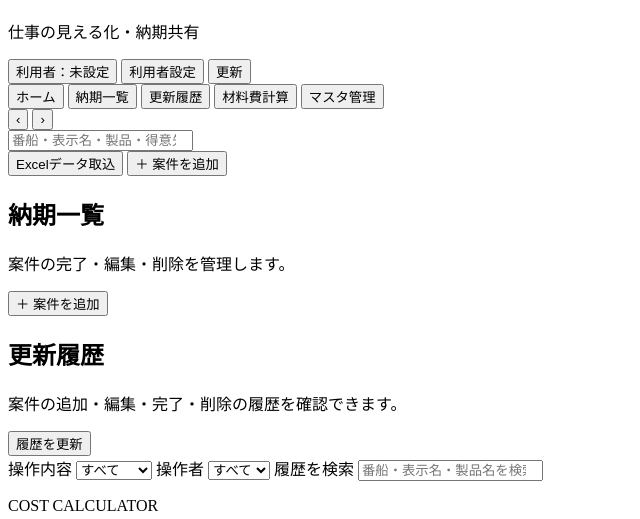
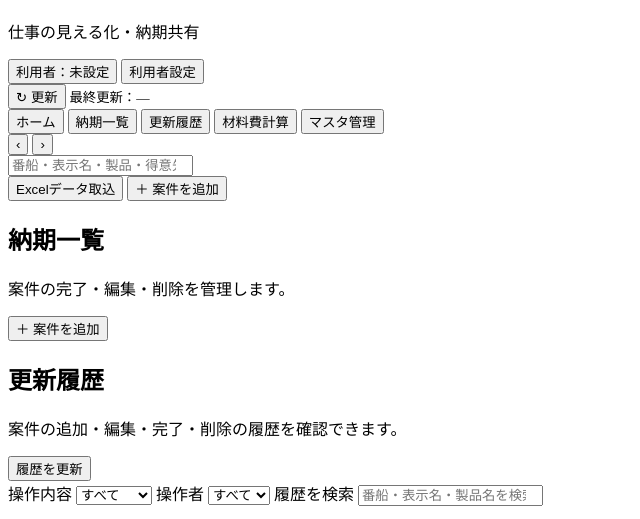
Before and after one commit to syogo923/hikari-schedule, a website: page public/index.html in a window 1280 px wide. Shown: the part 274-793 px from the top of the page, without its empty margins (0-640 px from the left). Drawn offline with Linux system fonts and the light colour scheme.

Commit message:
Update index.html

```diff
--- a/public/index.html
+++ b/public/index.html
@@ -8,11 +8,11 @@
   >
   <meta name="theme-color" content="#0d1b3d">
 
-  <title>光ポータル Ver2.6.0</title>
+  <title>光ポータル Ver2.7.0 Phase1</title>
 
   <link rel="manifest" href="/manifest.webmanifest">
   <link rel="icon" href="/icons/icon-192.png">
-  <link rel="stylesheet" href="/style.css?v=2.6.0">
+  <link rel="stylesheet" href="/style.css?v=2.7.0-phase1">
 </head>
 
 <body>
@@ -83,13 +83,18 @@
         利用者設定
       </button>
 
-      <button
-        id="refresh"
-        type="button"
-        class="secondary"
-      >
-        更新
-      </button>
+      <div class="refresh-control">
+        <button
+          id="refresh"
+          type="button"
+          class="secondary refresh-button"
+          aria-live="polite"
+        >
+          <span class="refresh-icon" aria-hidden="true">↻</span>
+          <span id="refreshLabel">更新</span>
+        </button>
+        <small id="lastUpdated" class="last-updated">最終更新：—</small>
+      </div>
     </div>
 
   </header>
@@ -923,7 +928,7 @@
   ></div>
 
   <script
-    src="/app.js?v=2.6.0"
+    src="/app.js?v=2.7.0-phase1"
     defer
   ></script>
 
```
